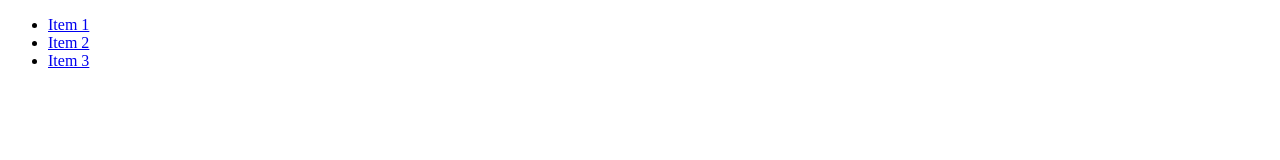
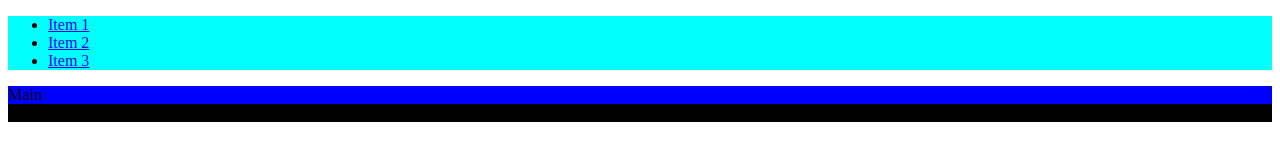
Before and after one commit to bbhandari1/commits-practice, a plain HTML site: page index.html in a window 1280 px wide. Drawn offline with Linux system fonts and the light colour scheme.

Commit message:
add style to head, main and footer

```diff
--- a/index.html
+++ b/index.html
@@ -3,6 +3,7 @@
     <head>
         <meta charset="UTF-8">
         <title> Document </title>
+        <link rel="stylesheet" href="style.css">
     </head>
     <body>
         <header>
@@ -14,7 +15,8 @@
                 </ul>
             </nav>
         </header>
-        <main> </main>
+        <main>Main</main>
+        <footer>Footer</footer>
 
     </body>
 </html>
--- /dev/null
+++ b/style.css
@@ -0,0 +1,11 @@
+header{
+    background-color: aqua;
+}
+
+main{
+    background-color: blue;
+}
+
+footer{
+    background-color: #010101;
+}
```
